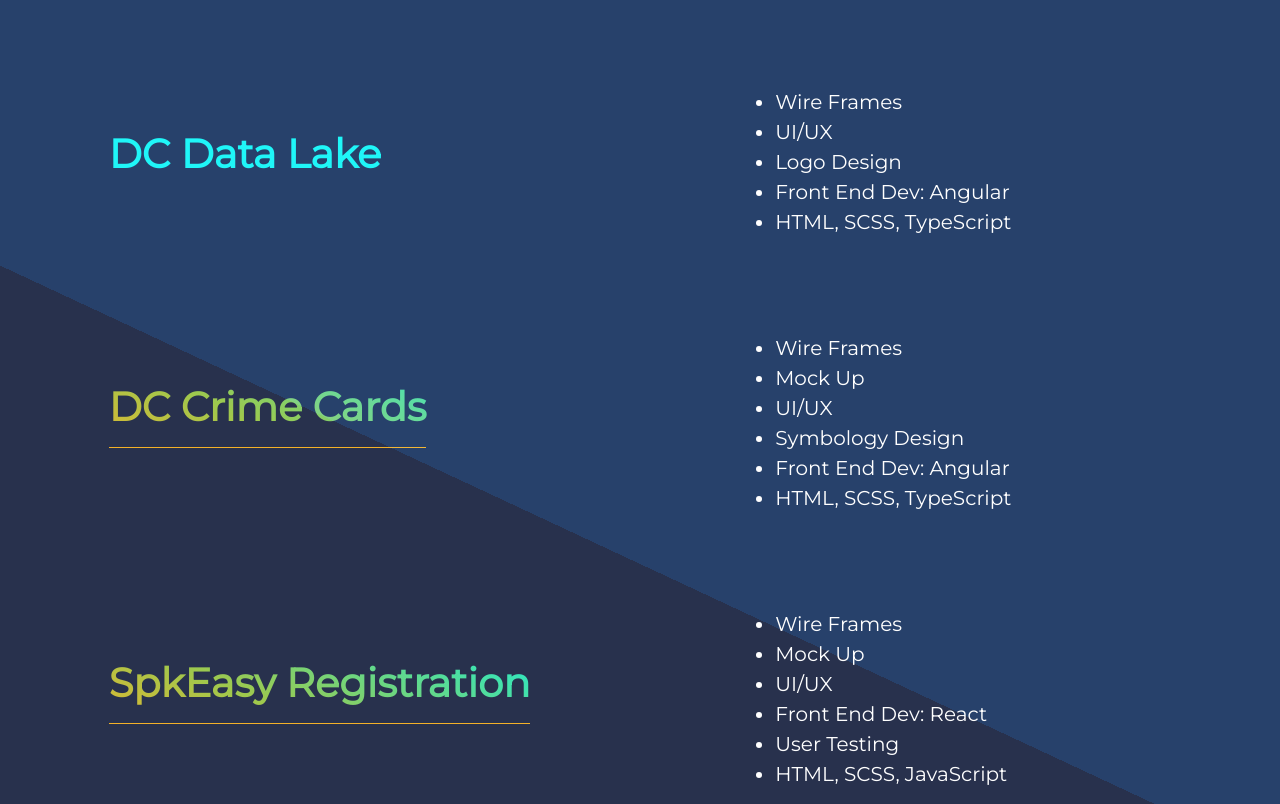
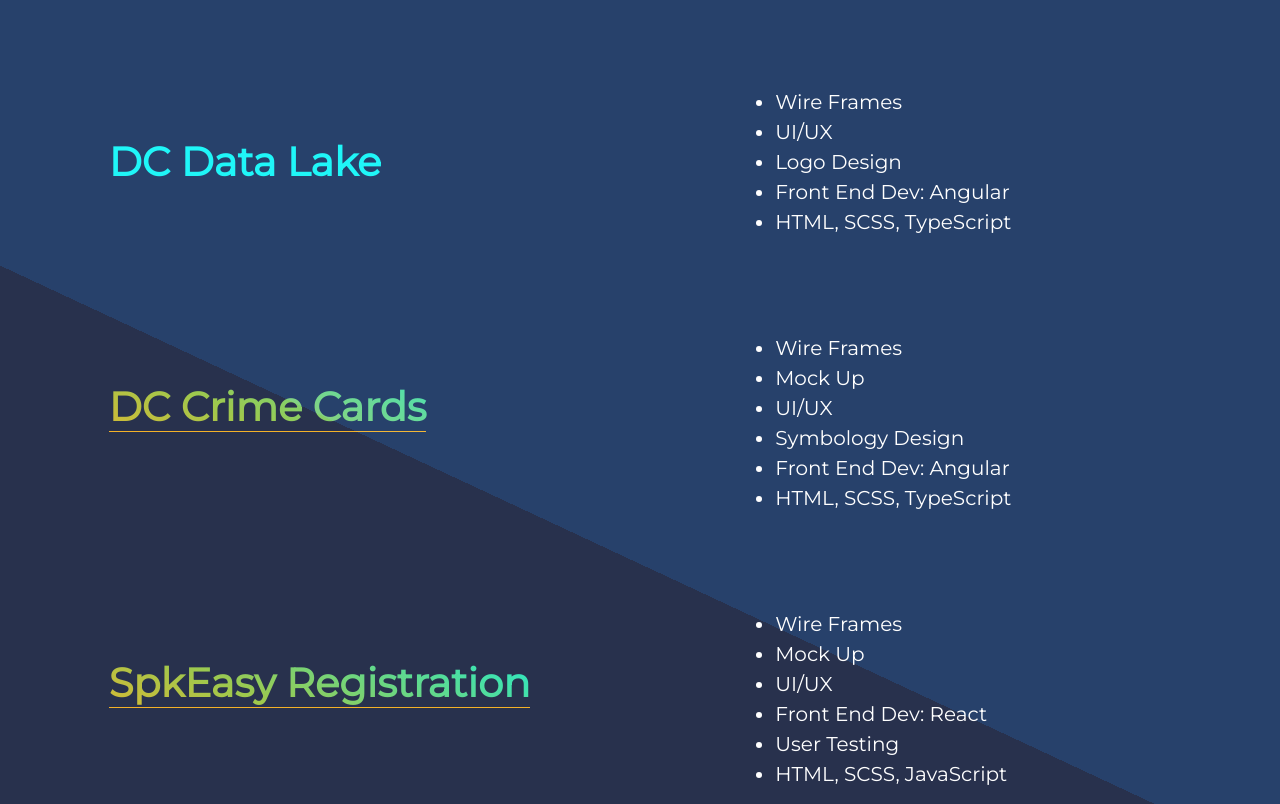
Before and after one commit to unlockedSound/chorvinsky_website, a React (Create React App) app: page / in a window 1280 px wide. Shown: the part 4800-5604 px from the top of the page. Built offline with nearby package versions, Linux system fonts and the light colour scheme.

Commit message:
fix padding issue for linked titles in skills section

```diff
--- a/src/App.css
+++ b/src/App.css
@@ -455,26 +455,26 @@
   color: #64f9f9;
   font-size: 2.5rem;
   font-weight: bold;
-  padding-bottom: 0.5rem;
+  padding-bottom: 0rem;
   background: none;
   color: #64f9f9;
 }
 @media (min-width: 1200px) {
   .skills__inner__content__project__title--unlinked {
-    padding-bottom: calc(0.5rem * 2);
+    padding-bottom: calc(0rem * 2);
   }
 }
 .skills__inner__content__project__title--link {
   color: #64f9f9;
   font-size: 2.5rem;
   font-weight: bold;
-  padding-bottom: 0.5rem;
+  padding-bottom: 0rem;
   border-bottom: 1px solid #f8cf41;
   -webkit-text-fill-color: transparent;
 }
 @media (min-width: 1200px) {
   .skills__inner__content__project__title--link {
-    padding-bottom: calc(0.5rem * 2);
+    padding-bottom: calc(0rem * 2);
   }
 }
 .skills__inner__content__project__title--link:hover {
--- a/src/css/sections/_skills.scss
+++ b/src/css/sections/_skills.scss
@@ -49,13 +49,13 @@
           }
 
           &--unlinked {
-            @include text-style(title, $text-size-lg, bold, .5, $text-color-primary);
+            @include text-style(title, $text-size-lg, bold, 0, $text-color-primary);
             background: none;
             color: $text-color-primary;
           }
 
           &--link {
-            @include text-style(title, $text-size-lg, bold, .5, $text-color-primary);
+            @include text-style(title, $text-size-lg, bold, 0, $text-color-primary);
             border-bottom: 1px solid $text-color-nightmare-secondary;
             -webkit-text-fill-color: transparent;
             &:hover {
```
